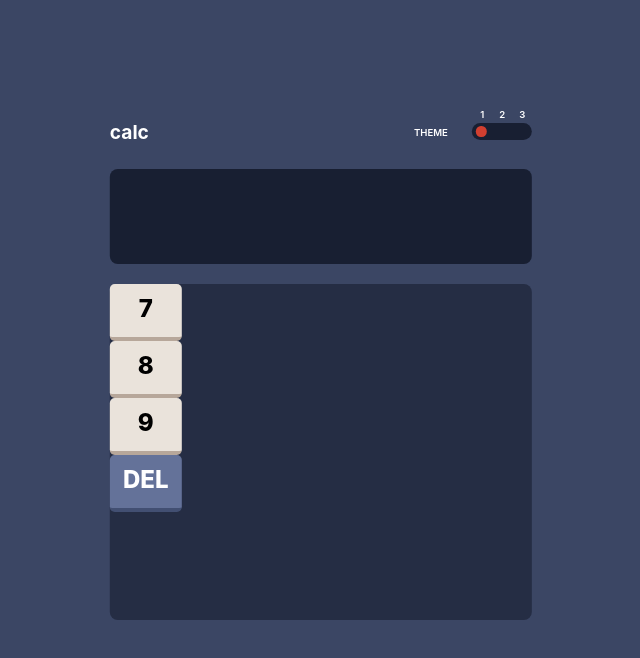
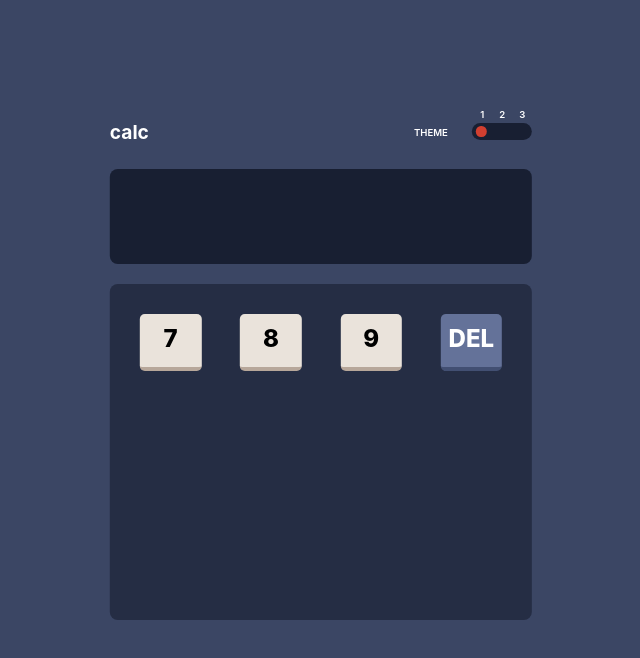
Before and after one commit to darrk-heart/calc-in-react, a React (Create React App) app: page / in a window 1280 px wide. Shown: the top 658 px of the page, without its empty margins (319-959 px from the left). Built offline with nearby package versions, Linux system fonts and the light colour scheme.

Commit message:
formatted code with es6 syntax

```diff
--- a/src/Body.js
+++ b/src/Body.js
@@ -14,7 +14,7 @@ function Body() {
         </div>
         <div className="frame-two"></div>
         <div className="frame-three">
-          <div>
+          <div className="frame-three-first">
             <div className="numbers">7</div>
             <div className="numbers">8</div>
             <div className="numbers">9</div>
```
